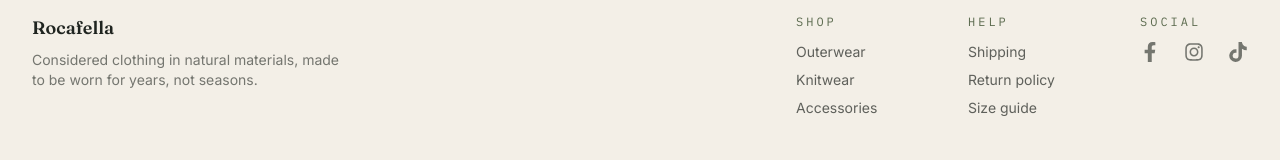
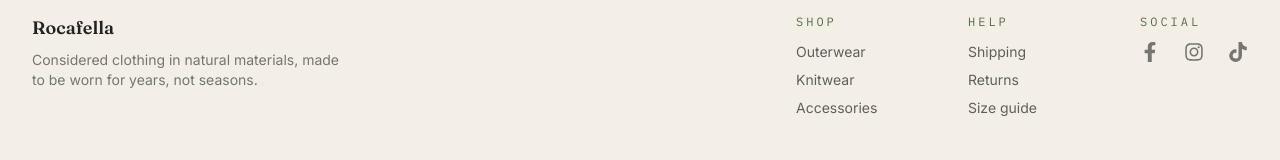
Before and after one commit to RocAfella044/Rocafella-clothes, a React (Vite) app: page / in a window 1280 px wide. Shown: the part 1869-2029 px from the top of the page. Built offline with nearby package versions, Linux system fonts and the light colour scheme.

Commit message:
updated UI

```diff
--- a/src/components/layout/Footer.jsx
+++ b/src/components/layout/Footer.jsx
@@ -31,7 +31,7 @@
               <p className="eyebrow mb-3">Help</p>
               <ul className="space-y-2 text-sm text-ink/70">
                 <li>Shipping</li>
-                <li>Return policy</li>
+                <li>Returns</li>
                 <li>Size guide</li>
               </ul>
             </div>
```
